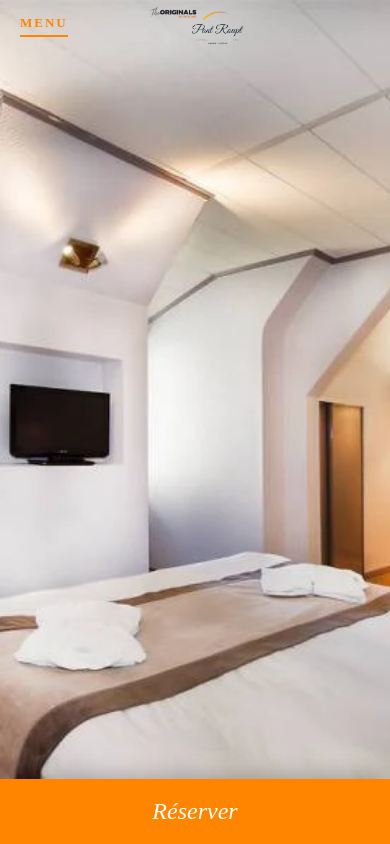
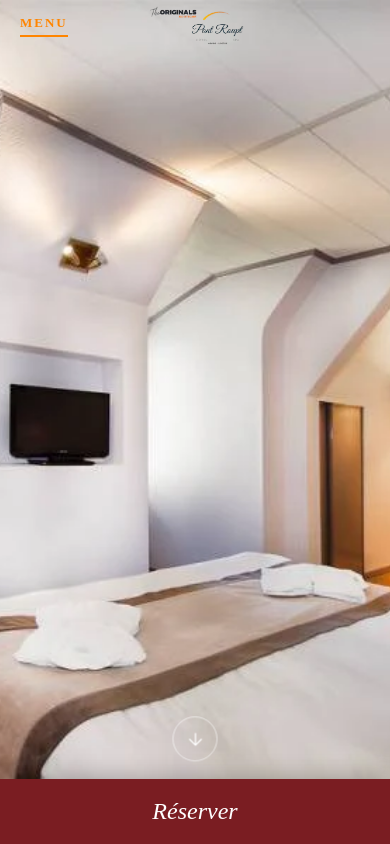
Before and after one commit to RedaDev07/hotel-pont-roupt, a React (Vite) app: page / in a window 390 px wide. Shown: the top 844 px of the page. Built offline with nearby package versions, Linux system fonts and the light colour scheme.

Commit message:
Correction du scroll menu mobile et affichage des boutons d'action

```diff
--- a/src/components/layout/Header.jsx
+++ b/src/components/layout/Header.jsx
@@ -120,6 +120,18 @@ function Header() {
               <Link to="/contact" className={styles.whiteRectBtn} onClick={toggleMenu}>Nous contacter</Link>
             </div>
 
+
+            {/* NOUVEAU : Bouton Fidélité (Visible QUE sur mobile) */}
+            <a
+              href="https://www.theoriginalshotels.com/fidelite"
+              target="_blank"
+              rel="noopener noreferrer"
+              className={styles.loyaltyBtnMobileMenu}
+            >
+              Fidélité <br/>
+              <span>ORIGINALS CLUB</span>
+            </a>
+
             {/* Le petit texte de bas de page à gauche */}
             <div className={styles.menuFooterLeft}>
               <p className={styles.footerItalic}>Découvrez The Originals Boutique</p>
--- a/src/components/layout/Header.module.css
+++ b/src/components/layout/Header.module.css
@@ -259,20 +259,24 @@
   margin-bottom: 60px;
 }
 
+/* Les boutons d'action (Réserver / Nous contacter dans le menu) */
 .whiteRectBtn {
-  background-color: var(--color-beige-zen);
-  color: var(--color-anthracite);
+  background-color: #FF8500; /* Un beau blanc cassé/beige très clair forcé */
+  color: #F8F5F0; /* Un texte presque noir pour qu'il soit super lisible */
+  border: 1px solid #F8F5F0;
   padding: 12px 35px;
   text-decoration: none;
-  font-family: var(--font-titre);
+  font-family: 'Playfair Display', serif; /* Typo élégante forçée */
   font-style: italic;
   font-size: 18px;
+  text-align: center;
   transition: all 0.3s ease;
 }
 
 .whiteRectBtn:hover {
-  background-color: var(--color-orange);
-  color: var(--color-blanc);
+  background-color: #FF8500; /* Ton orange boutique au survol */
+  color: #FFFFFF;
+  border-color: #FF8500;
 }
 
 .menuFooterLeft {
@@ -341,6 +345,13 @@
   display: none; /* Toujours caché sur ordinateur */
 }
 
+/* Bouton Fidélité dans le menu (Caché sur ordinateur) */
+.loyaltyBtnMobileMenu {
+  display: none;
+}
+
+
+
 /* =========================================
    RESPONSIVE MOBILE (TABLETTES & SMARTPHONES)
    ========================================= */
@@ -358,7 +369,7 @@
     font-size: 13px;
   }
 
-  /* Pour que le logo reste parfaitement au centre sans les boutons de droite */
+  /* Centrage absolu du logo sans les boutons de droite */
   .logoCenter {
     position: absolute;
     left: 50%;
@@ -370,12 +381,12 @@
     margin-left: 0;
   }
 
-  /* --- Cacher les boutons du haut --- */
+  /* --- Cacher les boutons du haut sur mobile --- */
   .headerRight {
-    display: none; /* On vide complètement la droite de l'en-tête */
+    display: none;
   }
 
-  /* --- NOUVEAU : Afficher la barre de réservation en bas --- */
+  /* --- Barre de réservation bordeaux fixée en bas --- */
   .mobileBottomBookBtn {
     display: flex;
     justify-content: center;
@@ -385,23 +396,27 @@
     left: 0;
     width: 100%;
     height: 65px;
-    background-color: #FF8500;
+    background-color: #7A1D22; /* Rouge bordeaux */
     color: #FFFFFF;
-    font-family: 'Playfair Display', serif; /* Typo Serif */
+    font-family: 'Playfair Display', serif;
     font-size: 24px;
-    font-style: italic; /* Italique comme sur la capture */
+    font-style: italic;
     text-decoration: none;
-    z-index: 90; /* Par-dessus le site, mais sous le menu ouvert */
+    z-index: 90;
     box-shadow: 0 -4px 20px rgba(0, 0, 0, 0.2);
   }
 
-  /* --- Le Menu Plein Écran --- */
+  /* --- LE MENU PLEIN ÉCRAN (AVEC LE SCROLL ACTIVÉ) --- */
   .menuOverlay {
-    padding: 30px;
+    padding: 30px 20px;
+    overflow-y: auto; /* CRUCIAL : C'est ceci qui permet de scroller sur téléphone ! */
+    padding-bottom: 100px; /* Ajoute de l'espace en bas pour ne pas être caché par la barre bordeaux */
   }
 
   .menuBody {
     flex-direction: column;
+    height: auto; /* Laisse le menu s'agrandir */
+    min-height: 100%;
   }
 
   .menuRight {
@@ -409,17 +424,54 @@
   }
 
   .menuLinksGrid {
-    gap: 30px;
+    gap: 20px;
     flex-direction: column;
-    margin-bottom: 40px;
+    margin-bottom: 30px;
   }
 
   .serifLink {
-    font-size: 26px;
+    font-size: 24px;
   }
 
   .menuActionButtons {
+    display: flex;
     flex-direction: column;
     gap: 15px;
+    margin-bottom: 20px; /* Espace avant le bouton Fidélité */
+  }
+
+  /* --- Bouton Fidélité Mobile (Visible) --- */
+  .loyaltyBtnMobileMenu {
+    display: inline-block;
+  background-color: #2A9D8F;
+  color: #FFFFFF;
+  border: 2px solid #2A9D8F;
+    padding: 12px 25px;
+    text-decoration: none;
+    font-family: 'Montserrat', sans-serif;
+    font-size: 11px;
+    font-weight: 600;
+    text-transform: uppercase;
+    letter-spacing: 1.5px;
+    text-align: center;
+    line-height: 1.4;
+    border-radius: 3px;
+    width: 100%;
+    margin-bottom: 30px;
+  }
+
+  .loyaltyBtnMobileMenu span {
+    font-weight: 800;
+    font-size: 13px;
+    display: block;
+    margin-top: 3px;
+  }
+.loyaltyBtnMobileMenu:hover {
+  background-color: #2A9D8F;
+  color: #FFFFFF;
+  transform: translateY(-2px);
+}
+  .menuFooterLeft {
+    text-align: center; /* On centre le texte final sur mobile */
   }
 }
--- a/src/components/sections/Hero.jsx
+++ b/src/components/sections/Hero.jsx
@@ -29,7 +29,17 @@ function Hero() {
           className={`${styles.heroImage} ${index === currentIndex ? styles.active : ''}`}
         />
       ))}
-      {/* On a retiré le bloc "scrollDown" ici pour garder un Hero 100% pur */}
+
+      {/* --- La flèche cerclée (Visible uniquement sur mobile grâce au CSS) --- */}
+      <div
+        className={styles.heroScrollArrow}
+        onClick={() => window.scrollTo({ top: window.innerHeight, behavior: 'smooth' })}
+      >
+        <svg viewBox="0 0 24 24" fill="none" stroke="currentColor" strokeLinecap="round" strokeLinejoin="round">
+          <path d="M12 5v14M19 12l-7 7-7-7"/>
+        </svg>
+      </div>
+
     </section>
   );
 }
--- a/src/components/sections/Hero.module.css
+++ b/src/components/sections/Hero.module.css
@@ -1,53 +1,85 @@
+/* =========================================
+   SECTION HERO (FOND PLEIN ÉCRAN)
+   ========================================= */
 .heroSection {
   position: relative;
   width: 100%;
+  /* 100vh pour ordinateur, 100dvh pour mobile (évite le bug de la barre d'adresse) */
   height: 100vh;
+  height: 100dvh;
   overflow: hidden;
-  background-color: var(--color-anthracite);
+  background-color: #2C3E50; /* Couleur de fond pendant le chargement */
 }
 
+/* =========================================
+   LES IMAGES DU CARROUSEL
+   ========================================= */
 .heroImage {
   position: absolute;
   top: 0;
   left: 0;
   width: 100%;
   height: 100%;
-  object-fit: cover;
-  opacity: 0;
-  transition: opacity 1.5s ease-in-out; /* Effet de fondu très doux */
+  object-fit: cover; /* CRUCIAL : L'image se recadre toute seule sans se déformer */
+  object-position: center; /* Centre toujours l'image sur le sujet principal */
+  opacity: 0; /* Cachée par défaut */
+  transition: opacity 1.5s ease-in-out; /* L'effet de fondu très doux */
   z-index: 1;
 }
 
-/* La classe qui rend l'image visible */
-.heroImage.active {
+/* La classe ajoutée par React pour l'image en cours */
+.active {
   opacity: 1;
   z-index: 2;
 }
 
-/* L'icône de scroll en bas au centre */
-.scrollDown {
+/* =========================================
+   FLÈCHE DE SCROLL (MOBILE UNIQUEMENT)
+   ========================================= */
+.heroScrollArrow {
+  display: none; /* Toujours caché sur ordinateur */
+}
+
+/* =========================================
+   RESPONSIVE MOBILE (TABLETTES & SMARTPHONES)
+   ========================================= */
+@media (max-width: 992px) {
+
+  /* Sur mobile, on peut légèrement décaler le centre de l'image si besoin,
+     mais 'object-fit: cover' fait déjà 99% du travail ! */
+
+  /* Affichage de la flèche de Scroll Down */
+  .heroScrollArrow {
+    display: flex;
+    justify-content: center;
+    align-items: center;
     position: absolute;
-  bottom: 40px;
+    bottom: 90px; /* Laisse de la place pour ta nouvelle barre bordeaux "Réserver" */
     left: 50%;
     transform: translateX(-50%);
+    width: 45px;
+    height: 45px;
+    border: 1px solid rgba(255, 255, 255, 0.6); /* Cercle blanc élégant */
+    border-radius: 50%;
+    color: #FFFFFF;
+    cursor: pointer;
     z-index: 10;
+    animation: floatArrow 2s infinite ease-in-out; /* L'animation fluide */
   }
 
-.scrollCircle {
-  width: 50px;
-  height: 50px;
-  border: 1px solid var(--color-blanc);
-  border-radius: 50%;
-  color: var(--color-blanc);
-  display: flex;
-  align-items: center;
-  justify-content: center;
-  font-size: 20px;
-  cursor: pointer;
-  transition: background-color 0.3s ease;
+  .heroScrollArrow svg {
+    width: 20px;
+    height: 20px;
+    stroke-width: 1.5px;
   }
 
-.scrollCircle:hover {
-  background-color: var(--color-blanc);
-  color: var(--color-anthracite);
+  /* L'animation de la flèche (monte et descend) */
+  @keyframes floatArrow {
+    0%, 100% {
+      transform: translateX(-50%) translateY(0);
     }
+    50% {
+      transform: translateX(-50%) translateY(8px);
+    }
+  }
+}
```
Lines whose indentation alone changed are shown as unchanged.
